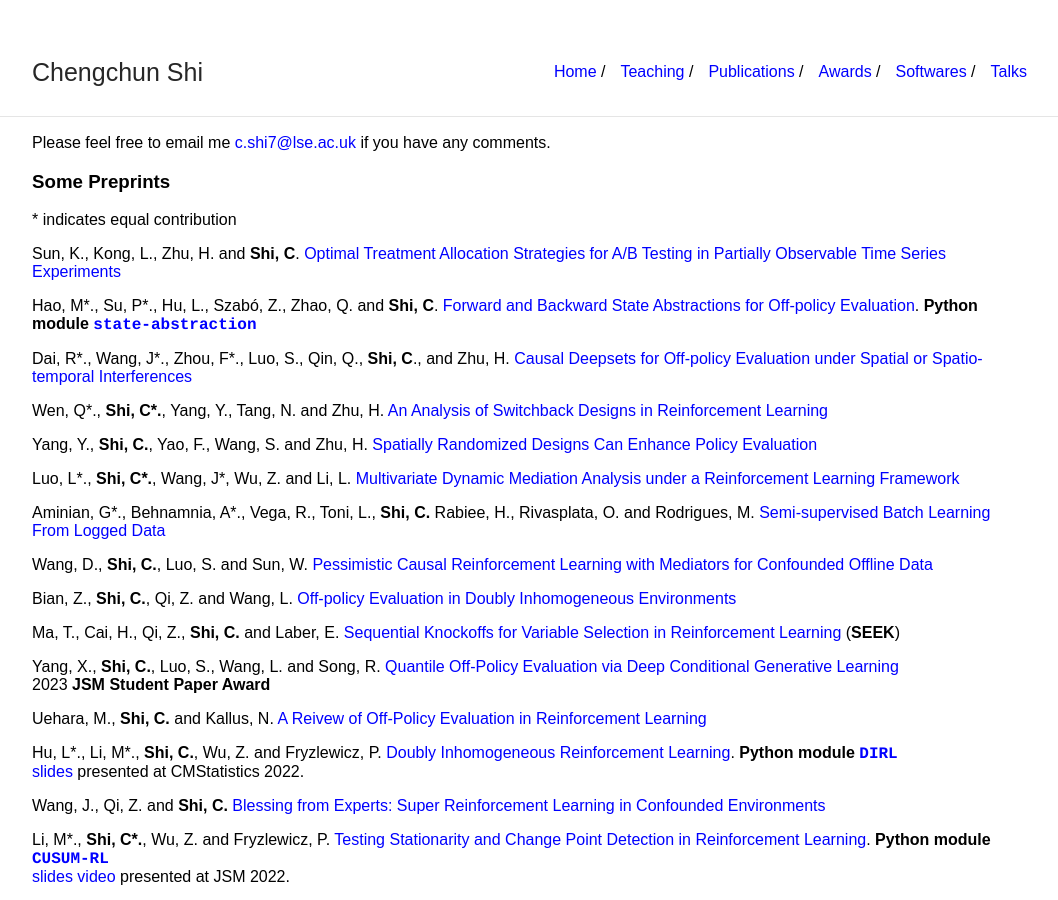
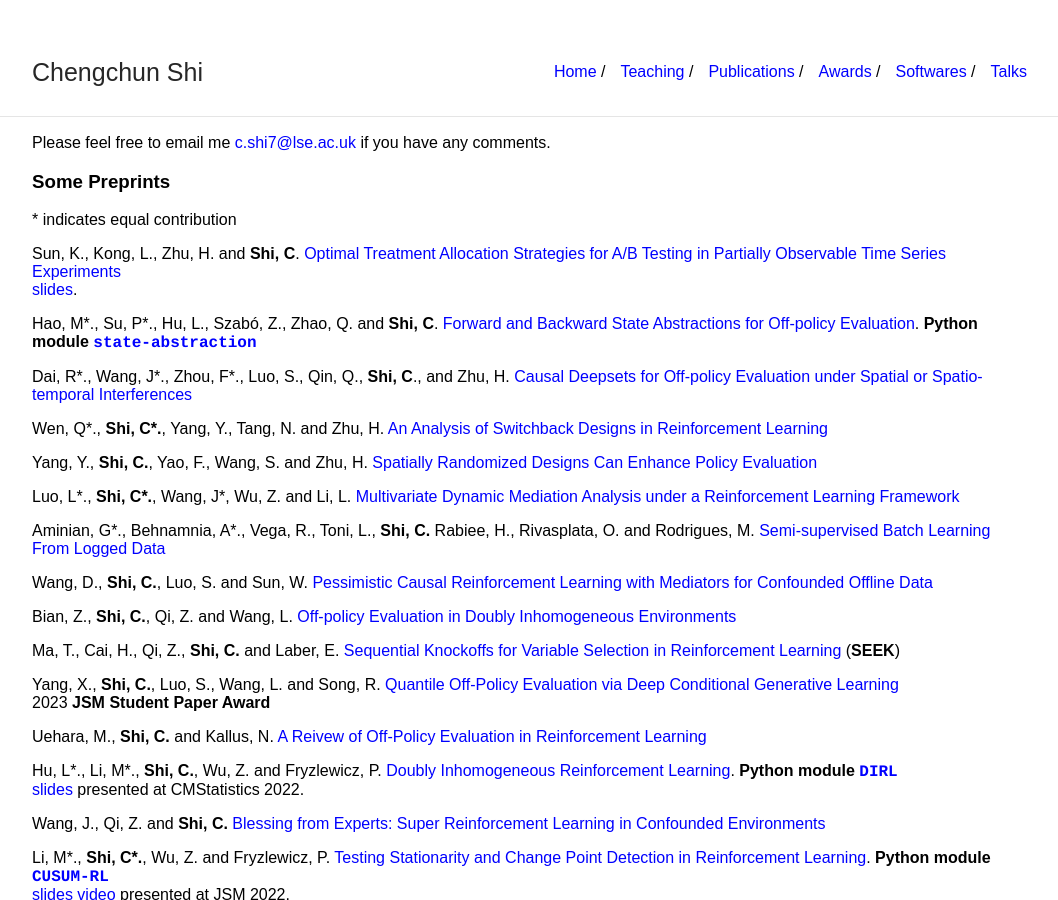
Before and after one commit to callmespring/callmespring.github.io, a Jekyll site: the page built from publication.md, in a window 1280 px wide and 900 px high. Shown: the whole window, without its empty margins (108-1166 px from the left). Built offline with Jekyll 4.4.1, drawn with Linux system fonts in a browser that asks for light colours.

Commit message:
Update publication.md

```diff
--- a/publication.md
+++ b/publication.md
@@ -11,7 +11,7 @@ Please feel free to email me <c.shi7@lse.ac.uk> if you have any comments.
 
 \* indicates equal contribution
 
-Sun, K., Kong, L., Zhu, H. and **Shi, C**. [Optimal Treatment Allocation Strategies for A/B Testing in Partially Observable Time Series Experiments](https://arxiv.org/pdf/2408.05342)
+Sun, K., Kong, L., Zhu, H. and **Shi, C**. [Optimal Treatment Allocation Strategies for A/B Testing in Partially Observable Time Series Experiments](https://arxiv.org/pdf/2408.05342) <br/> [<font size="3">slides</font>](./slides/design.pdf).
 
 Hao, M\*., Su, P\*., Hu, L., Szabó, Z., Zhao, Q. and **Shi, C**. [Forward and Backward State Abstractions for Off-policy
 Evaluation](https://arxiv.org/pdf/2406.19531). **Python module** [<span style="font-family:courier;">**state-abstraction**</span>](https://github.com/pufffs/state-abstraction)
```
